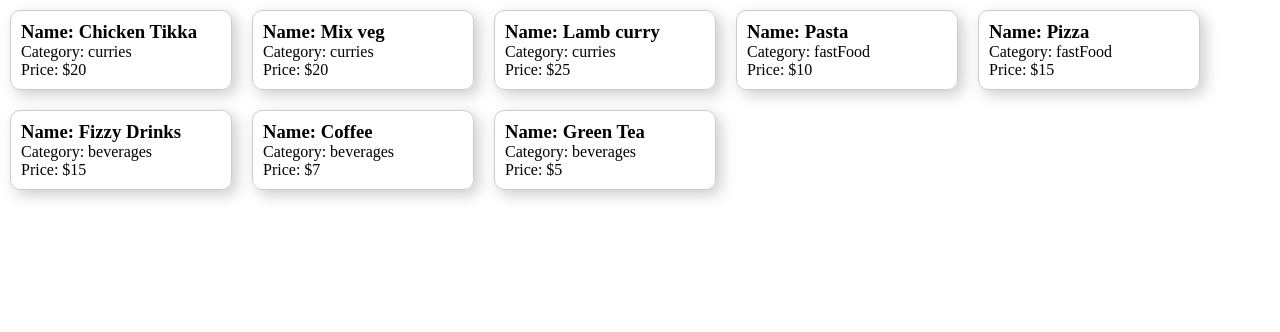
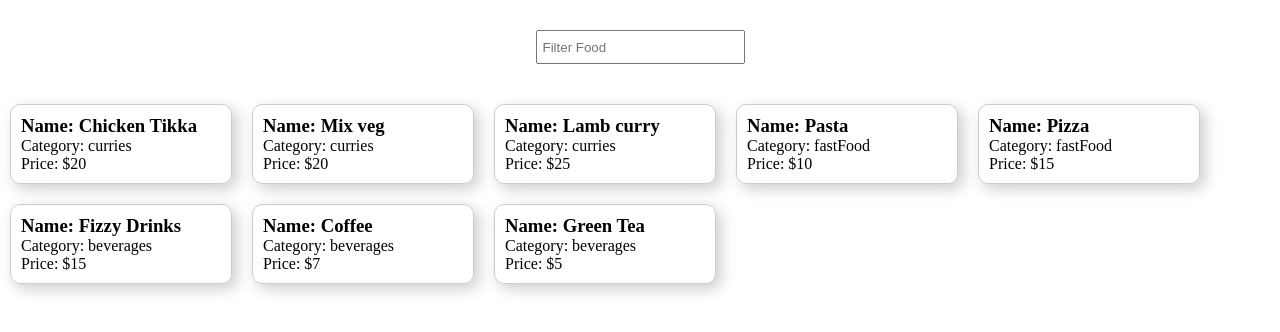
Before and after one commit to ashisohail/react-filter-sort, a React (Vite) app: page / in a window 1280 px wide. Shown: the top 332 px of the page. Built offline with nearby package versions, Linux system fonts and the light colour scheme.

Commit message:
Added filtring functionality.

```diff
--- /dev/null
+++ b/src/components/FilterProduct.css
@@ -0,0 +1,9 @@
+.filter > input {
+  margin: 30px auto !important;
+  width: 200px;
+  height: 30px;
+  display: flex;
+  justify-content: center;
+  align-items: center;
+  padding-left: 5px;
+}
--- /dev/null
+++ b/src/components/FilterProducts.jsx
@@ -0,0 +1,18 @@
+import "./FilterProduct.css";
+
+function FilterProducts({ setSearchInput }) {
+  return (
+    <form className="filter">
+      <label htmlFor="serachBar" name="searchBar"></label>
+      <input
+        type="text"
+        name="searchBar"
+        id="searchBar"
+        placeholder="Filter Food"
+        onChange={(e) => setSearchInput(e.target.value)}
+      />
+    </form>
+  );
+}
+
+export default FilterProducts;
--- a/src/components/Products.jsx
+++ b/src/components/Products.jsx
@@ -1,12 +1,31 @@
+import { useEffect, useState } from "react";
 import products from "../data/data.json";
+import FilterProducts from "./FilterProducts";
 import ProductCard from "./ProductCard";
 
 function Products() {
+  const [filteredProducts, setFilteredProducts] = useState(products);
+  const [searchInput, setSearchInput] = useState("");
+
+  useEffect(() => {
+    if (searchInput === "") {
+      setFilteredProducts(products);
+    } else {
+      setFilteredProducts(
+        filteredProducts.filter((product) =>
+          product.name.toLocaleLowerCase().includes(searchInput.toLowerCase())
+        )
+      );
+    }
+  }, [searchInput]);
   return (
+    <div>
+      <FilterProducts setSearchInput={setSearchInput} />
       <ul>
-      {products.map((product) => {
+        {filteredProducts.map((product) => {
           return (
             <ProductCard
+              key={product.name}
               name={product.name}
               category={product.category}
               price={product.price}
@@ -14,6 +33,7 @@ function Products() {
           );
         })}
       </ul>
+    </div>
   );
 }
 
```
Also changed, not shown: 1 other file (tests, documents, lock files or other folders). Lines whose indentation alone changed are shown as unchanged.
